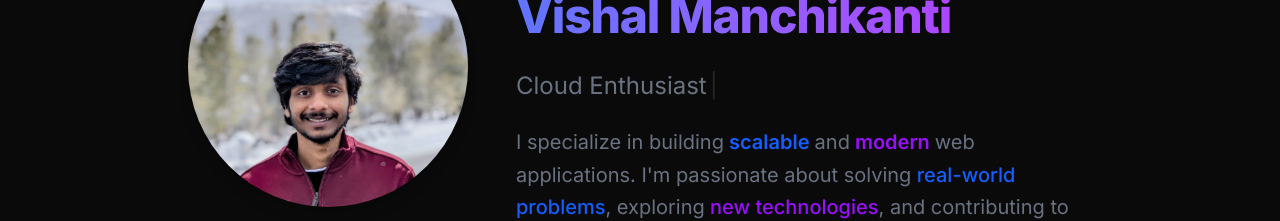
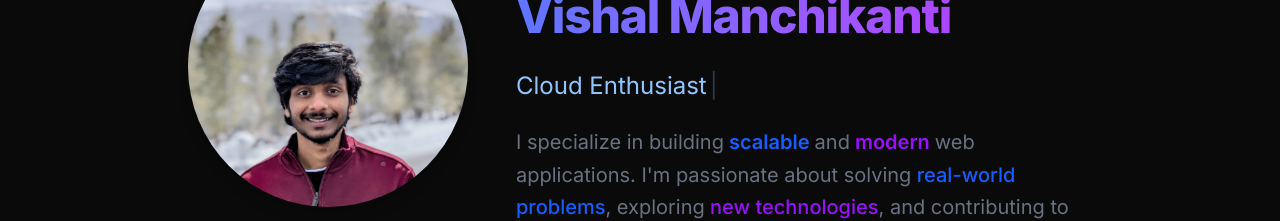
Before and after one commit to vishalmanchikanti/portfolio-site, a Next.js app: page / in a window 1280 px wide. Shown: the part 202-423 px from the top of the page. Built offline with nearby package versions, Linux system fonts and the light colour scheme.

Commit message:
Fix Text color-4

```diff
--- a/src/components/herosection.tsx
+++ b/src/components/herosection.tsx
@@ -126,7 +126,7 @@ const Hero: React.FC = () => {
           </span>
         </h1>
 
-        <h2 className="text-xl sm:text-2xl text-gray-500 dark:text-blue-300">
+        <h2 className="text-xl sm:text-2xl text-blue-300 dark:text-blue-300">
           <Typewriter
             words={[
               "Full-Stack Developer",
```
